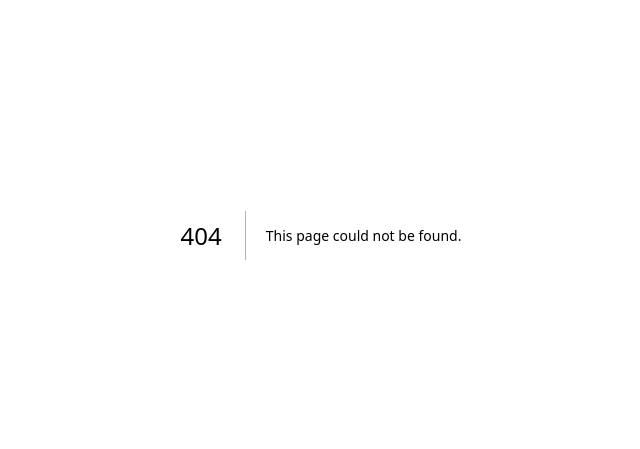
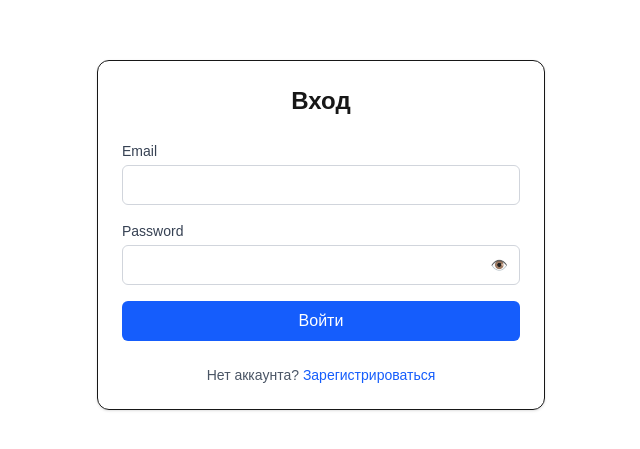
Before and after one commit to inechakhin/PMchat-Frontend, a Next.js app: page /login in a window 1280 px wide. Before the commit this address had no page. Shown: the part 165-614 px from the top of the page, without its empty margins (319-959 px from the left). Built offline with nearby package versions, Linux system fonts and the light colour scheme.

Commit message:
move components from forms folder to auth folder (by business logic), update path pages

```diff
--- a/src/app/auth/login/page.tsx
+++ b/src/app/(auth)/login/page.tsx
@@ -1,5 +1,5 @@
 import Link from "next/link"
-import { LoginForm } from "@/components/forms/login-form"
+import { LoginForm } from "@/components/auth/login-form"
 
 export default function LoginPage() {
   return (
@@ -10,10 +10,10 @@ export default function LoginPage() {
 
       <p className="text-center text-sm text-gray-600 dark:text-gray-400">
         Нет аккаунта?{" "}
-        <Link href="auth/register" className="font-medium text-blue-600 hover:underline">
+        <Link href="/register" className="font-medium text-blue-600 hover:underline">
           Зарегистрироваться
         </Link>
       </p>
     </div>
-  )
+  );
 }
--- a/src/app/auth/register/page.tsx
+++ b/src/app/(auth)/register/page.tsx
@@ -1,5 +1,5 @@
 import Link from "next/link"
-import { RegisterForm } from "@/components/forms/register-form"
+import { RegisterForm } from "@/components/auth/register-form"
 
 export default function RegisterPage() {
   return (
@@ -10,10 +10,10 @@ export default function RegisterPage() {
 
       <p className="text-center text-sm text-gray-600 dark:text-gray-400">
         Уже есть аккаунт?{" "}
-        <Link href="/auth/login" className="font-medium text-blue-600 hover:underline">
+        <Link href="/login" className="font-medium text-blue-600 hover:underline">
           Войти
         </Link>
       </p>
     </div>
-  )
+  );
 }
```
Also changed, not shown: src/app/(auth)/layout.tsx (renamed from src/app/auth/layout.tsx), src/components/auth/login-form.tsx (renamed from src/components/forms/login-form.tsx), src/components/auth/register-form.tsx (renamed from src/components/forms/register-form.tsx).
